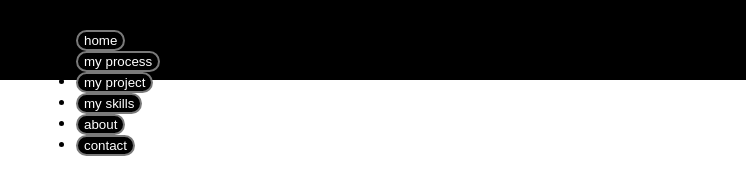
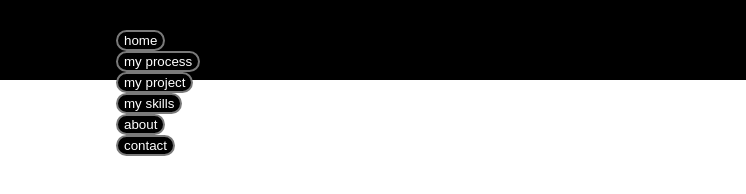
Before and after one commit to Santi029/2023hectorlsantiagouiuxportfolio, a plain HTML site: page index.html in a window 1280 px wide. Shown: the full height of the page, 534-1280 px from the left. Drawn offline with Linux system fonts and the light colour scheme.

Commit message:
changing menu.

```diff
--- a/index.html
+++ b/index.html
@@ -17,12 +17,12 @@
         </div>
         <menu>
             <ul>
-                <li><link rel="stylesheet" href="#"><button id="menu">home</button></link></li>
-                <li><link rel="stylesheet" href="#"><button id="menu">my process</button></link></li>
-                <li><link rel="stylesheet" href="#"><button id="menu">my project</button></link></li>
-                <li><link rel="stylesheet" href="#"><button id="menu">my skills</button></link></li>
-                <li><link rel="stylesheet" href="#"><button id="menu">about</button></link></li>
-                <li><link rel="stylesheet" href="#"><button id="menu">contact</button></link></li>
+                <ul><link rel="stylesheet" href="#"><button id="menu">home</button></link></ul>
+                <ul><link rel="stylesheet" href="#"><button id="menu">my process</button></link></ul>
+                <ul><link rel="stylesheet" href="#"><button id="menu">my project</button></link></ul>
+                <ul><link rel="stylesheet" href="#"><button id="menu">my skills</button></link></ul>
+                <ul><link rel="stylesheet" href="#"><button id="menu">about</button></link></ul>
+                <ul><link rel="stylesheet" href="#"><button id="menu">contact</button></link></ul>
             </ul>
         </menu>
         <div class="social-links">
```
